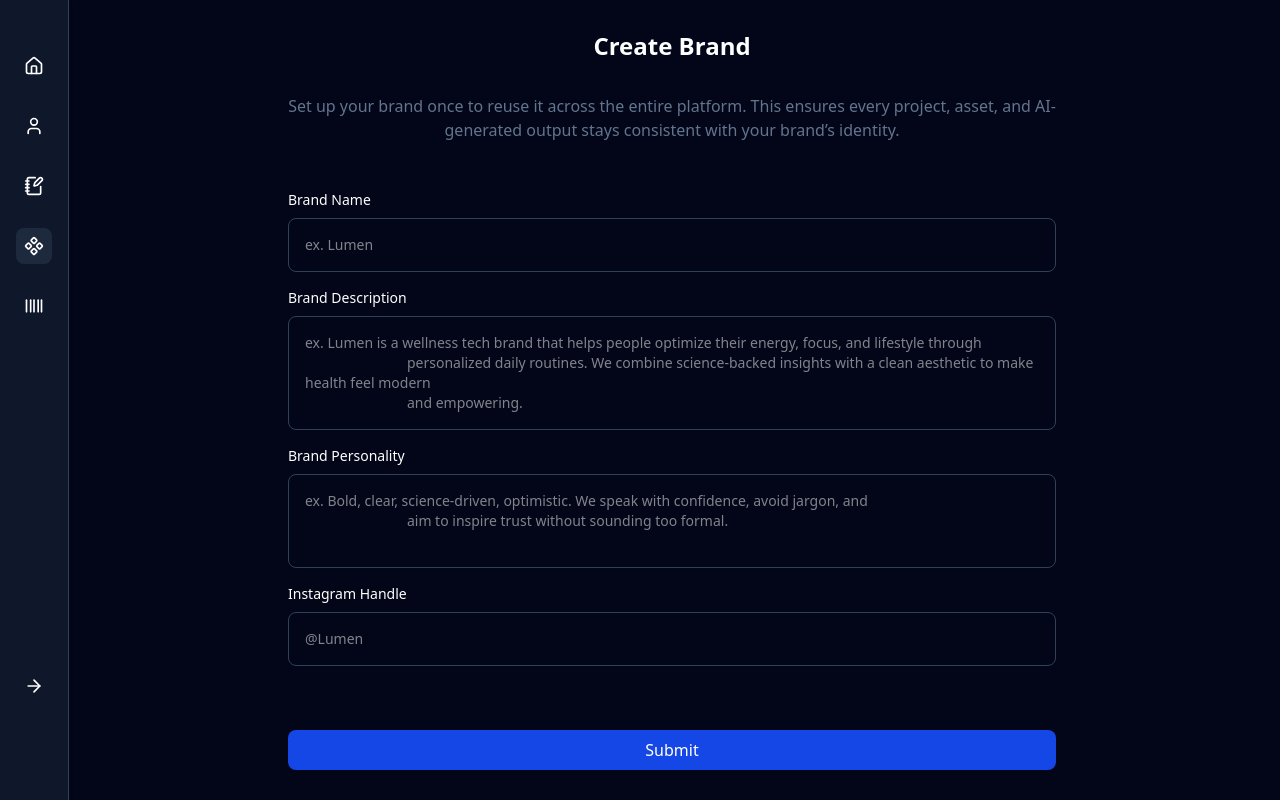
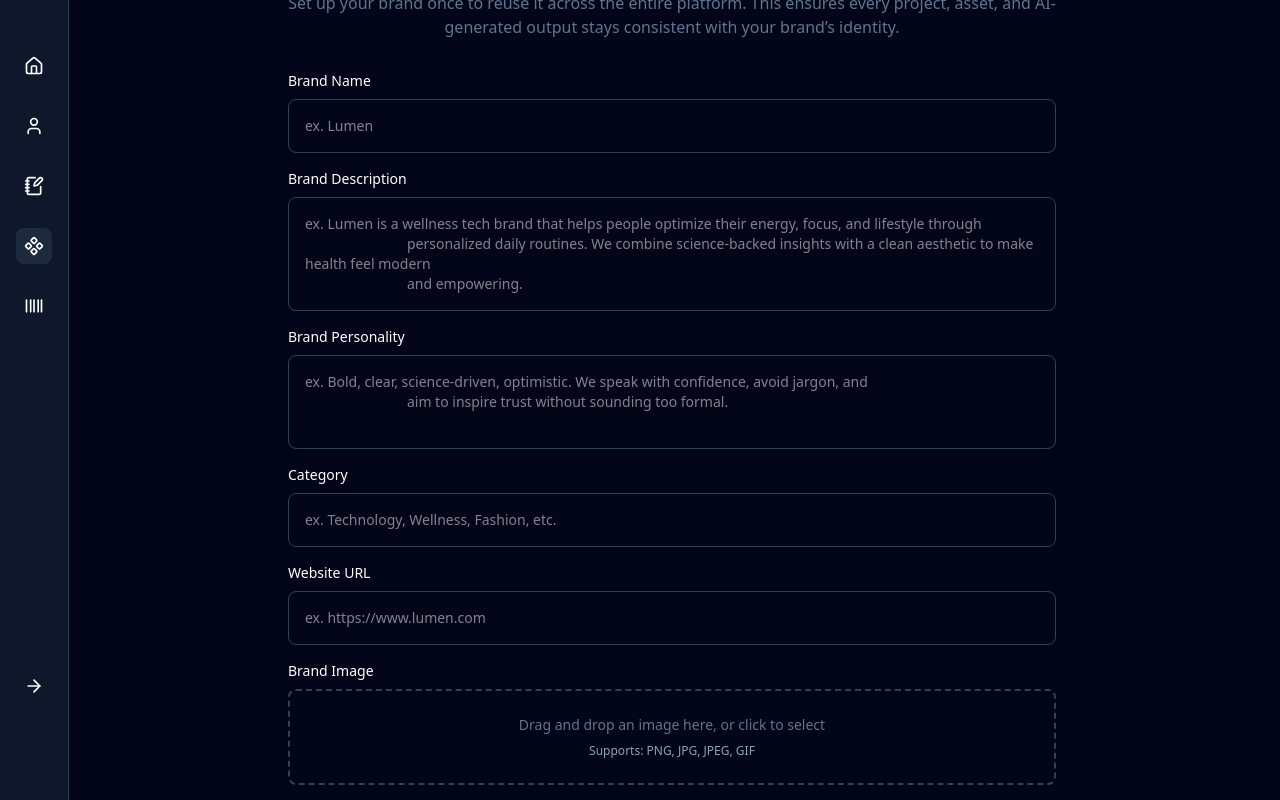
Before and after one commit to Alkemiist/pablo-next, a Next.js app: page /brand-creation in a window 1280 px wide. Built offline with nearby package versions, Linux system fonts and the light colour scheme.

Commit message:
new shit

```diff
--- a/app/brand-creation/page.tsx
+++ b/app/brand-creation/page.tsx
@@ -5,25 +5,50 @@ import { useForm } from 'react-hook-form';
 import TextareaAutosize from 'react-textarea-autosize';
 import { zodResolver } from '@hookform/resolvers/zod';
 import { brandSchema, type BrandSchema } from '@/lib/brandSchema';
-
-
+import { useCallback, useState } from 'react';
+import { useDropzone } from 'react-dropzone';
+import Image from 'next/image';
 
 export default function BrandCreation() {
+    const [preview, setPreview] = useState<string | null>(null);
+    const [selectedFile, setSelectedFile] = useState<File | null>(null);
 
+    const { register, reset, handleSubmit, formState: { errors, isSubmitting }, setValue } = useForm<BrandSchema>({
+        resolver: zodResolver(brandSchema),
+    });
 
-    const { register, reset, handleSubmit, formState: { errors, isSubmitting } } = useForm<BrandSchema>({
-        resolver: zodResolver(brandSchema),
+    const onDrop = useCallback((acceptedFiles: File[]) => {
+        const file = acceptedFiles[0];
+        if (file) {
+            setValue('brandImage', file);
+            setSelectedFile(file);
+            const reader = new FileReader();
+            reader.onloadend = () => {
+                setPreview(reader.result as string);
+            };
+            reader.readAsDataURL(file);
+        }
+    }, [setValue]);
+
+    const { getRootProps, getInputProps, isDragActive } = useDropzone({
+        onDrop,
+        accept: {
+            'image/*': ['.png', '.jpg', '.jpeg', '.gif']
+        },
+        maxFiles: 1
     });
 
     const onSubmit = async(data: BrandSchema) => {
         console.log(data);
         reset();
+        setPreview(null);
+        setSelectedFile(null);
     };
 
     return (
-       <div className='flex flex-col gap-4 justify-center items-center h-screen px-4'>
+       <div className='flex flex-col gap-4 justify-center items-center h-screen px-4 overflow-y-auto'>
 
-            <div className="flex flex-col w-full lg:w-80% max-w-3xl text-center mb-8">
+            <div className="flex flex-col w-full lg:w-80% max-w-3xl text-center mb-4">
                 <h1 className='text-2xl font-bold mb-8'>Create Brand</h1>
                 <p className='text-slate-500'>
                     Set up your brand once to reuse it across the entire platform.
@@ -70,19 +95,99 @@ export default function BrandCreation() {
                 </div>
                 {/* Instagram Handle */}
                 <div className='w-full flex flex-col gap-2'>
-                    <label htmlFor="instagramHandle" className='text-sm font-medium'>Instagram Handle</label>
+                    <label htmlFor="brandCategory" className='text-sm font-medium'>Category</label>
                     <input
                         type="text"
-                        placeholder='@Lumen'
-                        {...register("instagramHandle")}
+                        placeholder='ex. Technology, Wellness, Fashion, etc.'
+                        {...register("brandCategory")}
                         className='border border-slate-700 w-full text-sm rounded-lg px-4 py-4 text-left'
                     />
-                    {errors.instagramHandle && <p className='text-red-500 text-sm'>{errors.instagramHandle.message}</p>}
+                    {errors.brandCategory && <p className='text-red-500 text-sm'>{errors.brandCategory.message}</p>}
+                </div>
+                {/* Website URL */}
+                <div className='w-full flex flex-col gap-2'>
+                    <label htmlFor="websiteURL" className='text-sm font-medium'>Website URL</label>
+                    <input
+                        type="text"
+                        placeholder='ex. https://www.lumen.com'
+                        {...register("websiteURL")}
+                        className='border border-slate-700 w-full text-sm rounded-lg px-4 py-4 text-left'
+                    />
+                    {errors.websiteURL && <p className='text-red-500 text-sm'>{errors.websiteURL.message}</p>}
+                </div>
+                {/* Image Picker */}
+                <div className='w-full flex flex-col gap-2'>
+                    <label htmlFor="brandImage" className='text-sm font-medium'>Brand Image</label>
+                    <div
+                        {...getRootProps()}
+                        className={`border-2 border-dashed border-slate-700 rounded-lg p-6 text-center cursor-pointer transition-colors
+                            ${isDragActive ? 'border-indigo-500 bg-indigo-50' : 'hover:border-indigo-500'}`}
+                        onClick={(e) => {
+                            // Prevent the default click behavior
+                            e.stopPropagation();
+                            // Trigger the file input click
+                            const input = document.querySelector('input[type="file"]') as HTMLInputElement;
+                            if (input) input.click();
+                        }}
+                    >
+                        <input
+                            {...getInputProps()}
+                            {...register("brandImage")}
+                            type="file"
+                            className="hidden"
+                        />
+                        {preview ? (
+                            <div className="flex flex-col gap-4">
+                                <div className="relative w-full h-48">
+                                    <Image
+                                        src={preview}
+                                        alt="Preview"
+                                        fill
+                                        className="object-contain"
+                                    />
+                                </div>
+                                <div className="flex flex-col gap-1">
+                                    <p className="text-sm font-medium text-slate-700">
+                                        {selectedFile?.name}
+                                    </p>
+                                    <p className="text-xs text-slate-500">
+                                        {selectedFile?.size ? (selectedFile.size / 1024 / 1024).toFixed(2) : '0'} MB
+                                    </p>
+                                    <button
+                                        type="button"
+                                        onClick={(e) => {
+                                            e.stopPropagation();
+                                            setPreview(null);
+                                            setSelectedFile(null);
+                                            setValue('brandImage', undefined);
+                                        }}
+                                        className="text-xs text-red-500 hover:text-red-600 mt-2"
+                                    >
+                                        Remove image
+                                    </button>
+                                </div>
+                            </div>
+                        ) : (
+                            <div className="flex flex-col items-center gap-2">
+                                <p className="text-sm text-slate-500">
+                                    {isDragActive ? (
+                                        "Drop the image here..."
+                                    ) : (
+                                        "Drag and drop an image here, or click to select"
+                                    )}
+                                </p>
+                                <p className="text-xs text-slate-400">
+                                    Supports: PNG, JPG, JPEG, GIF
+                                </p>
+                            </div>
+                        )}
+                    </div>
+                    {errors.brandImage && <p className='text-red-500 text-sm'>{errors.brandImage.message}</p>}
                 </div>
                 {/* Submit Button */}
                 <button
                     type='submit'
-                    className='bg-blue-700 text-white px-4 py-2 font-medium rounded-lg w-full mt-12 hover:bg-blue-800 cursor-pointer'
+                    className='bg-indigo-800 text-white px-4 py-2 font-medium rounded-lg w-full mt-8 hover:bg-indigo-900 cursor-pointer'
                     onClick={handleSubmit(onSubmit)}
                     disabled={isSubmitting}
                     >
--- a/app/components/ui/card/card.tsx
+++ b/app/components/ui/card/card.tsx
@@ -30,7 +30,7 @@ export default function Card() {
 
             {/* This is the card visual frame */}
             <div className='bg-slate-800 rounded-lg h-48'>
-                {/* This is where the visual logic of the card will go */}
+                {/* Switch logic for the card visual */}
             </div>
 
             {/* This is the card meta */}
--- a/app/intelligence/page.tsx
+++ b/app/intelligence/page.tsx
@@ -9,9 +9,7 @@ export default function IntelligencePage() {
     return (
 
         // This holds all of the cards
-        <div className="flex items-center justify-center px-6 mt-12">
-
-                <div className="flex flex-wrap gap-4 justify-start mb-12">
+        <div className="flex flex-wrap gap-4 items-center justify-center px-6 mt-12 mb-12">
                 <Card />
                 <Card />
                 <Card />
@@ -28,8 +26,6 @@ export default function IntelligencePage() {
                 <Card />
                 <Card />
                 <Card />
-                </div>
-
         </div>
     )
 }
--- a/lib/brandSchema.ts
+++ b/lib/brandSchema.ts
@@ -1,10 +1,14 @@
 import { z } from "zod";
+
 
 export const brandSchema = z.object({
     brandName: z.string().min(1, "Brand name is required"),
     brandDescription: z.string().min(100, "Brand description is not long enough"),
     brandPersonality: z.string().min(50, "Brand personality is not long enough"),
-    instagramHandle: z.string().min(1, "Instagram handle is required"),
+    brandCategory: z.string().min(1, "Category is required"),
+    websiteURL: z.string().url("Invalid URL"),
+    brandImage: z.instanceof(File).optional(),
+    // brandGuidelines: z.string().optional(),
     // brandDosAndDonts: z.string().min(1, "Brand dos and donts are required"),
 });
 
--- a/package.json
+++ b/package.json
@@ -17,6 +17,7 @@
     "next": "15.3.1",
     "react": "^19.0.0",
     "react-dom": "^19.0.0",
+    "react-dropzone": "^14.3.8",
     "react-hook-form": "^7.56.4",
     "react-textarea-autosize": "^8.5.9",
     "tailwind-merge": "^3.2.0",
```
Also changed, not shown: 1 other file (tests, documents, lock files or other folders).
